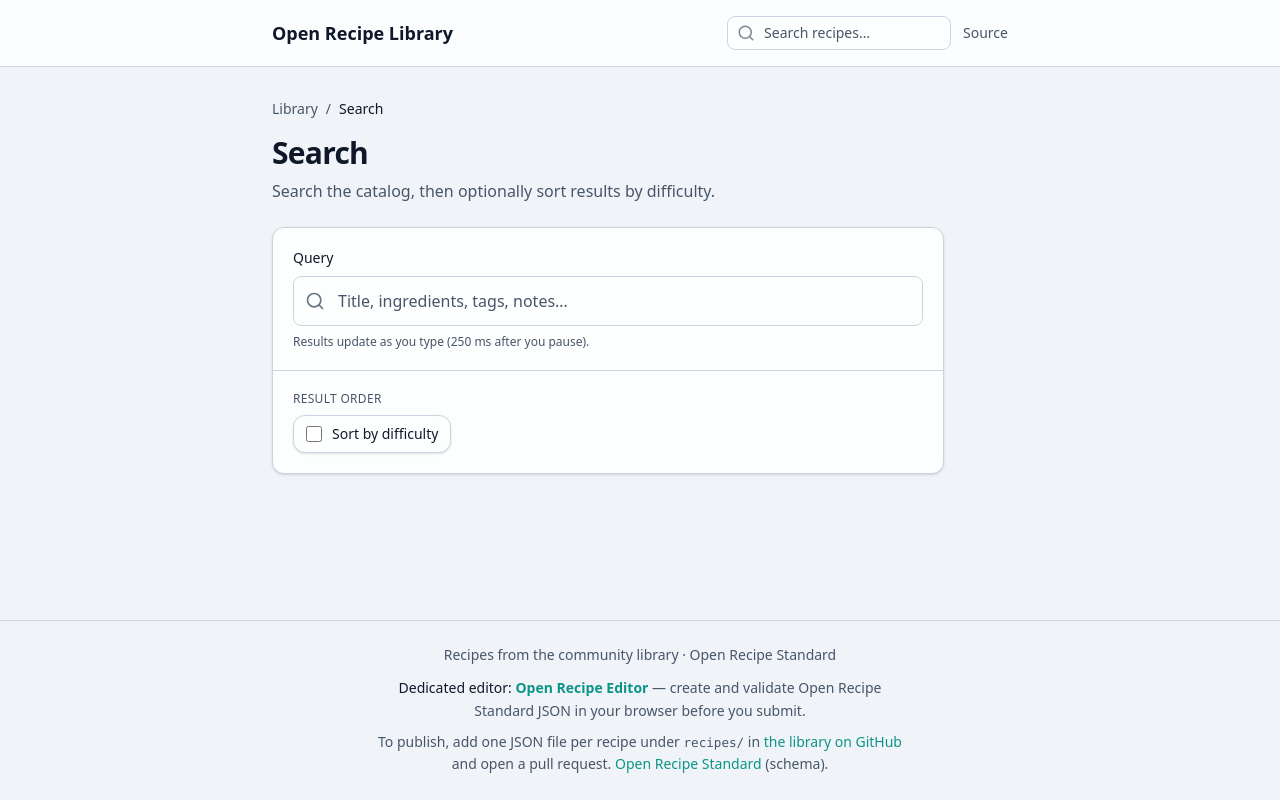
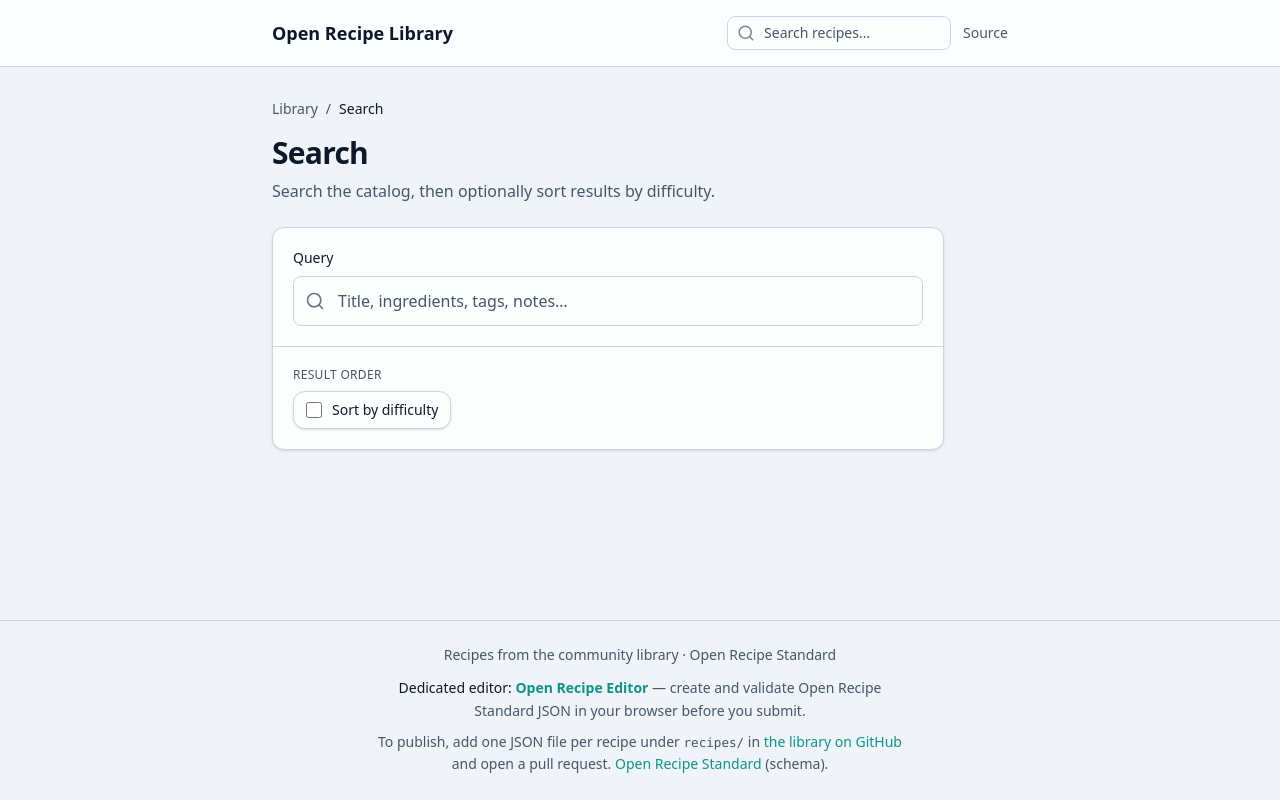
Before and after one commit to StroepWafel/OpenRecipeViewer, a React (Vite) app: page /search in a window 1280 px wide. Built offline with nearby package versions, Linux system fonts and the light colour scheme.

Commit message:
remove Results update as you type (250 ms after you pause).

```diff
--- a/src/pages/SearchPage.tsx
+++ b/src/pages/SearchPage.tsx
@@ -203,9 +203,6 @@ export function SearchPage() {
                 className="w-full rounded-lg border border-[var(--color-border)] bg-[var(--color-paper)] py-3 pl-11 pr-4 text-[var(--color-ink)] placeholder:text-[var(--color-muted)] focus:outline-none focus:ring-2 focus:ring-[var(--color-accent)]/40"
               />
             </div>
-            <p className="mt-2 text-xs text-[var(--color-muted)]">
-              Results update as you type ({DEBOUNCE_MS} ms after you pause).
-            </p>
           </div>
 
           <div className="p-4 sm:p-5">
```
